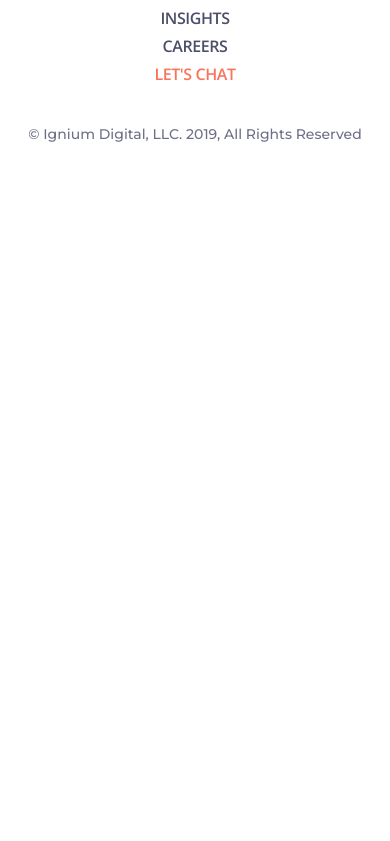
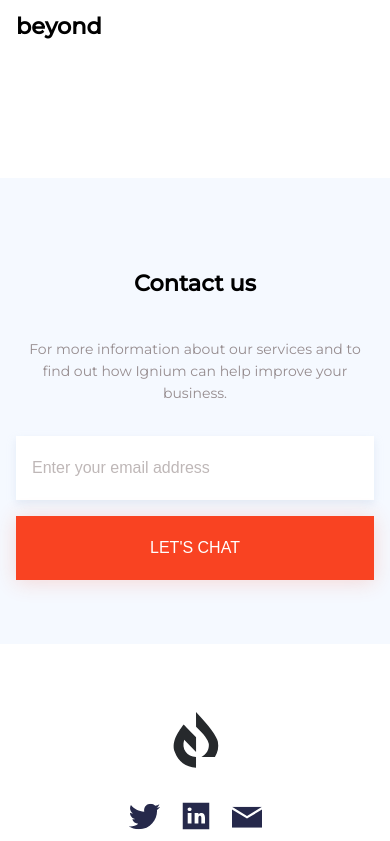
Before and after one commit to dangilbertOSU/personal-website-production, a Next.js app in the folder client/ignium-digital/: page / in a window 390 px wide. Shown: the part 2611-3452 px from the top of the page. Before the commit the page ends 2775 px from the top, so only its background shows below. Built offline with nearby package versions, Linux system fonts and the light colour scheme.

Commit message:
Added contact container component and updated styling of navbar

```diff
--- /dev/null
+++ b/client/ignium-digital/components/Container/Contact.js
@@ -0,0 +1,24 @@
+import './Container.css';
+
+import Button from '../Button'
+
+const Contact = (props) => {
+    const { className } = props;
+
+    return (
+        <div className={className + " blue--background"}>
+            <h2>Contact us</h2>
+            <p>For more information about our services and to find out how Ignium can help improve your business.</p>
+            <div className={"contact__submit"}>
+                <input type="email" placeholder="Enter your email address"></input>
+                <Button ariaLabel="submit email address">Let's Chat</Button>
+            </div>
+        </div>
+    );
+};
+
+Contact.defaultProps = {
+    className: 'container contact',
+};
+
+export default Contact;
--- a/client/ignium-digital/components/Container/Container.css
+++ b/client/ignium-digital/components/Container/Container.css
@@ -1,4 +1,6 @@
 .container {
+    box-sizing: border-box;
+    padding: 0 15vw;
     position: relative;
     width: 100%;
 }
@@ -20,14 +22,10 @@
     padding-right: 3rem;
 }
 
-.blue--background {
-    background-color: #F5F9FF;
-}
-
 .container__tab {
     position: absolute;
     transform: rotate(-90deg);
-    left: -7rem;
+    left: 8vw;
     text-transform: uppercase;
     top: 3rem;
 }
@@ -41,6 +39,61 @@
     left: -1.5rem;
     top: 1rem;
     width: 1px;
+}
+
+.blue--background {
+    background-color: #F5F9FF;
+}
+
+/*
+ * CSS for contact container
+ */
+
+.contact {
+    padding: 7.5rem 15vw;
+    text-align: center;
+}
+
+.contact h2 {
+    font-size: 1.875rem;
+    line-height: 2.875rem;
+}
+
+.contact p {
+    color: #574444;
+    font-size: 0.875rem;
+    font-weight: 400;
+    line-height: 1.375rem;
+    margin: 2rem auto;
+    max-width: calc(158.65px + 22rem)
+}
+
+.contact button {
+    box-shadow: 0px 2px 20px 0px rgba(249,67,34,0.19);
+    -webkit-box-shadow: 0px 2px 20px 0px rgba(249,67,34,0.19);
+    -moz-box-shadow: 0px 2px 20px 0px rgba(249,67,34,0.19);
+}
+
+.contact input {
+    border: none;
+    box-sizing: border-box;
+    box-shadow: 0px 4px 8px 0px rgba(198,212,232,0.38);
+    font-size: 0.875rem;
+    height: 40px;
+    line-height: 0.875rem;
+    margin-right: 1rem;
+    outline: none;
+    padding: 1rem;
+    width: 21rem;
+    -webkit-box-shadow: 0px 4px 8px 0px rgba(198,212,232,0.38);
+    -moz-box-shadow: 0px 4px 8px 0px rgba(198,212,232,0.38);
+}
+
+.contact input::placeholder {
+    color: #574444;
+    font-size: 0.875rem;
+    line-height: 1.75rem;
+    opacity: 0.38;
 }
 
 @media only screen and (max-width: 1150px) {
@@ -70,13 +123,38 @@
  * Tablet
  */
 @media only screen and (max-width: 768px) {
+    .container {
+        padding: 0 1rem;
+    }
+
     .container--two--column {
         grid-template-columns: auto;
     }
 
     .container__tab {
-        left: 2rem;
+        left: 4rem;
         transform: rotate(0deg);
         top: -4rem;
     }
+
+    .contact {
+        padding: 4rem 1rem;
+    }
 }
+
+/*
+ * large Mobile
+ */
+
+ @media only screen and (max-width: 555px){
+    .contact input{
+        font-size: 1rem;
+        height: 4rem;
+        margin-bottom: 1rem;
+        width: 100%;
+    }
+
+    .contact input::placeholder {
+        font-size: 1rem;
+    }
+}
--- a/client/ignium-digital/components/Container/index.js
+++ b/client/ignium-digital/components/Container/index.js
@@ -7,6 +7,7 @@ const Container = (props) => {
     const {
         className,
         children,
+        backgroundColor,
         tabTitle,
         variant,
         ...rest
@@ -15,6 +16,7 @@ const Container = (props) => {
     const stack = utilities.createClassStack([
         className,
         `${className}--${variant}`,
+        `${backgroundColor}`
     ]);
 
     return (
@@ -39,9 +41,10 @@ Container.defaultProps = {
 };
 
 Container.propTypes = {
+    backgroundColor: PropTypes.oneOf(['default', 'blue--background']),
     className: PropTypes.string,
     children: PropTypes.node,
-    // variant: PropTypes.any(['default', 'two--column', 'blue--background']),
+    variant: PropTypes.oneOf(['default', 'two--column']),
 };
 
 export default Container;
--- a/client/ignium-digital/components/Content/Content.css
+++ b/client/ignium-digital/components/Content/Content.css
@@ -1,6 +1,6 @@
 .content {
     margin: 0;
-    padding: 6rem 15vw;
+    padding: 6rem 0;
 }
 
 .content > * {
@@ -12,7 +12,7 @@
  */
  @media only screen and (max-width: 425px) {
     .content {
-        padding: 3rem 1rem;
+        padding: 3rem 0;
     }
 
     .content > *:not(:first-child) {
--- a/client/ignium-digital/components/Navbar/Navbar.css
+++ b/client/ignium-digital/components/Navbar/Navbar.css
@@ -54,6 +54,15 @@
     right: -5rem;
     top: -2.1rem;
     width: calc(100% - 5rem);
+}
+
+.navbar__links .orange--text a {
+    cursor: pointer;
+    color: #F94322;
+}
+
+.navbar__links .orange--text :hover::after {
+    background-color: #F94322;
 }
 
 .navbar__menu__toggle {
--- a/client/ignium-digital/components/Navbar/index.js
+++ b/client/ignium-digital/components/Navbar/index.js
@@ -43,7 +43,7 @@ const Navbar = (props) => {
                     </li>
                     <li>
                         <Link href="/letschat">
-                            <a><span className="orange--text">Let's Chat</span></a>
+                        <span className="orange--text"><a>Let's Chat</a></span>
                         </Link>
                     </li>
                 </ul>
--- a/client/ignium-digital/pages/_document.js
+++ b/client/ignium-digital/pages/_document.js
@@ -13,7 +13,7 @@ class MyDocument extends Document {
                     <meta httpEquiv="Content-Type" content="text/html; charset=utf-8" />
 
                     { /* Google fonts */}
-                    <link href="https://fonts.googleapis.com/css2?family=Montserrat:wght@500&display=swap" rel="stylesheet" />
+                    <link href="https://fonts.googleapis.com/css2?family=Montserrat:wght@300;400;500&display=swap" rel="stylesheet"></link>
                     <link href="https://fonts.googleapis.com/css2?family=Open+Sans:wght@600&display=swap" rel="stylesheet"></link>
 
                     <meta name="viewport" content="width=device-width, initial-scale=1"></meta>
--- a/client/ignium-digital/pages/index.js
+++ b/client/ignium-digital/pages/index.js
@@ -4,11 +4,9 @@ import Head from 'next/head';
  * Component Imports
  */
 
-import Navbar from '../components/Navbar';
 import Button from '../components/Button';
-import Content from '../components/Content';
 import Container from '../components/Container';
-import Footer from '../components/Footer';
+import Contact from '../components/Container/Contact'
 
 /*
  * image imports
@@ -52,7 +50,7 @@ const App = (props) => {
             <img alt="Ignium Digital teamwork who we are" src={WhoWeAreImage} />
           </div>
         </Container>
-        <Container tabTitle="Services" variant="two--column blue--background">
+        <Container tabTitle="Services" variant="two--column" backgroundColor="blue--background">
           <div style={{ padding: '5rem 0' }}>
             <h2>We offer a wide range of Sitecore tailored solutions, to help your organization to get the most of your Sitecore investment.</h2>
           </div>
@@ -60,6 +58,10 @@ const App = (props) => {
             <Button ariaLabel="view all sources" variant="secondary">View All Services</Button>
           </div>
         </Container>
+        <Container tabTitle="Insights">
+          <h2>Everything you need to know about sitecore technology, customer experience, and beyond</h2>
+        </Container>
+        <Contact />
       </Layout>
     </div>
   );
```
